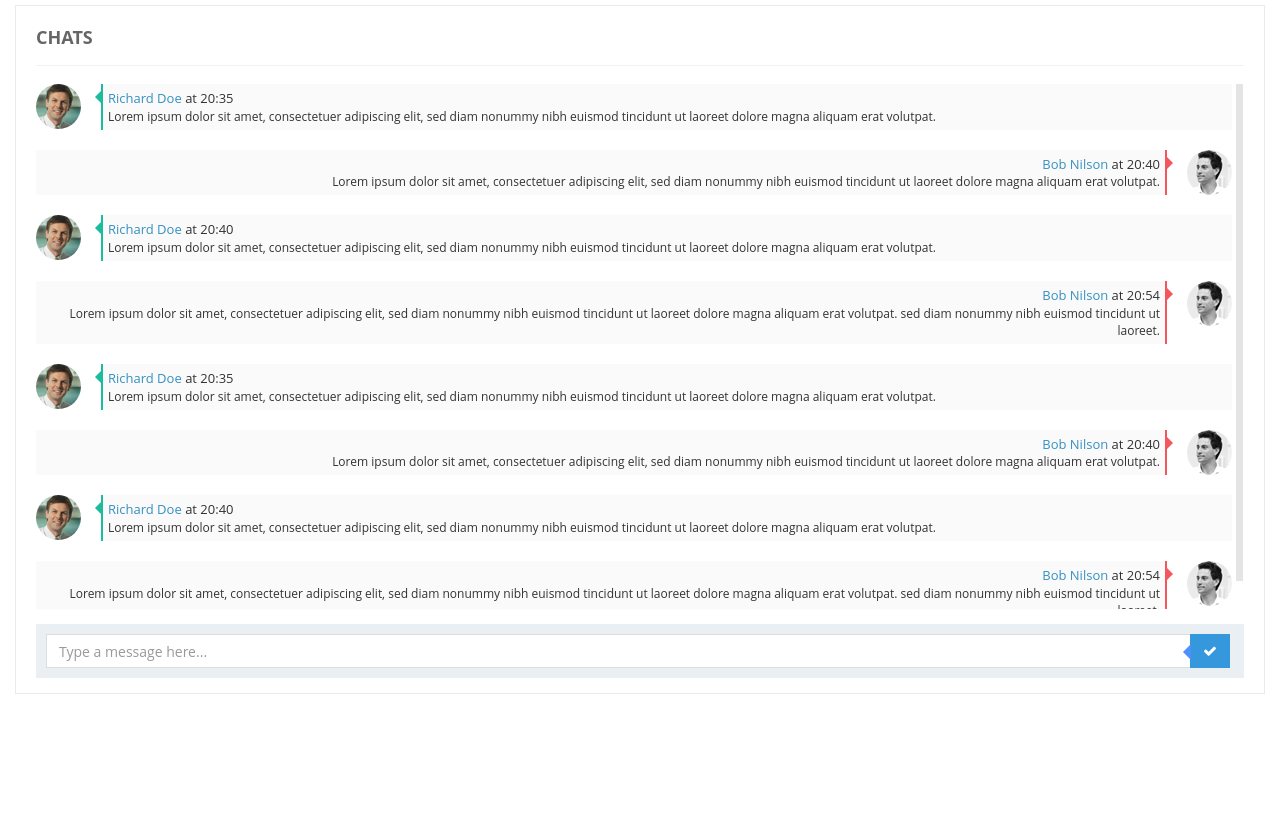
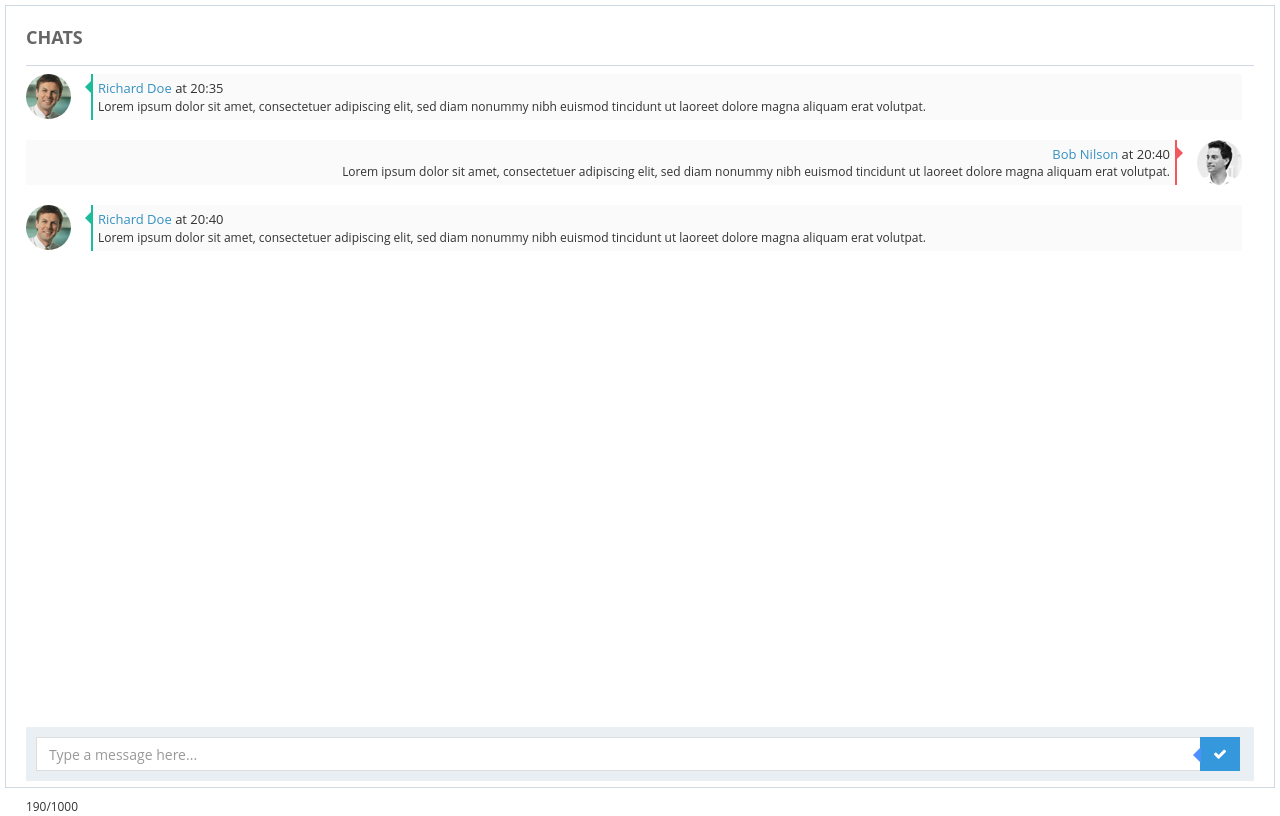
Before and after one commit to i-am-a-curious-geek/chat-ui, a plain HTML site: page index.html in a window 1280 px wide. Drawn offline with Linux system fonts and the light colour scheme.

Commit message:
Make everything fit into one page

```diff
--- a/index.html
+++ b/index.html
@@ -11,19 +11,31 @@
         <link href="css/components.min.css" rel="stylesheet" id="style_components" type="text/css" />
         <link href="css/plugins.min.css" rel="stylesheet" type="text/css" />
         <link href="css/layout.min.css" rel="stylesheet" type="text/css" />
-        <link rel="shortcut icon" href="favicon.ico" /> </head>
+        <link rel="shortcut icon" href="favicon.ico" />
+        <style>
+            body {
+                padding:0px;
+                overflow:hidden;
+            }
+
+            #chat-container {
+                margin:5px;
+            }
+
+            #chat-form {
+                height:54px;
+            }
+        </style>
+    </head>
     <body>
-        <div class="container-fluid" style="margin-top:5px">
-            <div class="row">
-                <div class="col-lg-12 col-xs-12 col-sm-12">
-                    <div class="portlet light bordered">
-                        <div class="portlet-title">
+        <div id="chat-container" class="portlet light bordered">
+            <div id="chat-heading" class="portlet-title">
                 <div class="caption">
                     <span class="bold uppercase">Chats</span>
                 </div>
             </div>
             <div class="portlet-body" id="chats">
-                            <div class="scroller" style="height: 525px;" data-always-visible="1" data-rail-visible1="1">
+                <div id="main-chats" class="scroller" data-always-visible="1" data-rail-visible1="1">
                     <ul class="chats">
                         <li class="in">
                             <img class="avatar" alt="" src="img/avatar3.jpg" />
@@ -52,58 +64,12 @@
                                 <span class="body"> Lorem ipsum dolor sit amet, consectetuer adipiscing elit, sed diam nonummy nibh euismod tincidunt ut laoreet dolore magna aliquam erat volutpat. </span>
                             </div>
                         </li>
-                                    <li class="out">
-                                        <img class="avatar" alt="" src="img/avatar1.jpg" />
-                                        <div class="message">
-                                            <span class="arrow"> </span>
-                                            <a href="javascript:;" class="name"> Bob Nilson </a>
-                                            <span class="datetime"> at 20:54 </span>
-                                            <span class="body"> Lorem ipsum dolor sit amet, consectetuer adipiscing elit, sed diam nonummy nibh euismod tincidunt ut laoreet dolore magna aliquam erat volutpat. sed diam nonummy nibh euismod tincidunt ut laoreet.
-                                            </span>
-                                        </div>
-                                    </li>
-                                    <li class="in">
-                                        <img class="avatar" alt="" src="img/avatar3.jpg" />
-                                        <div class="message">
-                                            <span class="arrow"> </span>
-                                            <a href="javascript:;" class="name"> Richard Doe </a>
-                                            <span class="datetime"> at 20:35 </span>
-                                            <span class="body"> Lorem ipsum dolor sit amet, consectetuer adipiscing elit, sed diam nonummy nibh euismod tincidunt ut laoreet dolore magna aliquam erat volutpat. </span>
-                                        </div>
-                                    </li>
-                                    <li class="out">
-                                        <img class="avatar" alt="" src="img/avatar1.jpg" />
-                                        <div class="message">
-                                            <span class="arrow"> </span>
-                                            <a href="javascript:;" class="name"> Bob Nilson </a>
-                                            <span class="datetime"> at 20:40 </span>
-                                            <span class="body"> Lorem ipsum dolor sit amet, consectetuer adipiscing elit, sed diam nonummy nibh euismod tincidunt ut laoreet dolore magna aliquam erat volutpat. </span>
-                                        </div>
-                                    </li>
-                                    <li class="in">
-                                        <img class="avatar" alt="" src="img/avatar3.jpg" />
-                                        <div class="message">
-                                            <span class="arrow"> </span>
-                                            <a href="javascript:;" class="name"> Richard Doe </a>
-                                            <span class="datetime"> at 20:40 </span>
-                                            <span class="body"> Lorem ipsum dolor sit amet, consectetuer adipiscing elit, sed diam nonummy nibh euismod tincidunt ut laoreet dolore magna aliquam erat volutpat. </span>
-                                        </div>
-                                    </li>
-                                    <li class="out">
-                                        <img class="avatar" alt="" src="img/avatar1.jpg" />
-                                        <div class="message">
-                                            <span class="arrow"> </span>
-                                            <a href="javascript:;" class="name"> Bob Nilson </a>
-                                            <span class="datetime"> at 20:54 </span>
-                                            <span class="body"> Lorem ipsum dolor sit amet, consectetuer adipiscing elit, sed diam nonummy nibh euismod tincidunt ut laoreet dolore magna aliquam erat volutpat. sed diam nonummy nibh euismod tincidunt ut laoreet.
-                                            </span>
-                                        </div>
-                                    </li>
                     </ul>
                 </div>
-                            <div class="chat-form">
+                <div id="chat-form" class="chat-form">
                     <div class="input-cont">
-                                    <input class="form-control" type="text" placeholder="Type a message here..." /> </div>
+                        <input id="send-message" class="form-control" type="text" placeholder="Type a message here..." />
+                    </div>
                     <div class="btn-cont">
                         <span class="arrow"> </span>
                         <a href="" class="btn blue icn-only">
@@ -111,11 +77,10 @@
                         </a>
                     </div>
                 </div>
+                <small>190/1000</small>
             </div>
         </div>
-                </div>
-            </div>
-        </div>
+
         <script src="js/jquery.min.js" type="text/javascript"></script>
         <script src="js/bootstrap.min.js" type="text/javascript"></script>
         <script src="js/jquery.slimscroll.min.js" type="text/javascript"></script>
@@ -153,7 +118,20 @@
                     }}
             }();
             App.isAngularJsApp() === !1 && jQuery(document).ready(function() {
-                Dashboard.init()
+                Dashboard.init();
+
+                function adjustChatSize() {
+                    var browserH = $(window).height();
+                    $("#chat-container").css("height", browserH - 17 + "px");
+                    $("#chats div.slimScrollDiv").css("height", parseInt(browserH - 162) + "px");
+                    $("#main-chats").css("height", parseInt(browserH - 162) + "px");
+                }
+
+                adjustChatSize();
+
+                $(window).on("resize", function() {
+                    adjustChatSize();
+                });
             });
         </script>
         <script src="js/layout.min.js" type="text/javascript"></script>
```
Also changed, not shown: css/components.min.css. Lines whose indentation alone changed are shown as unchanged.
